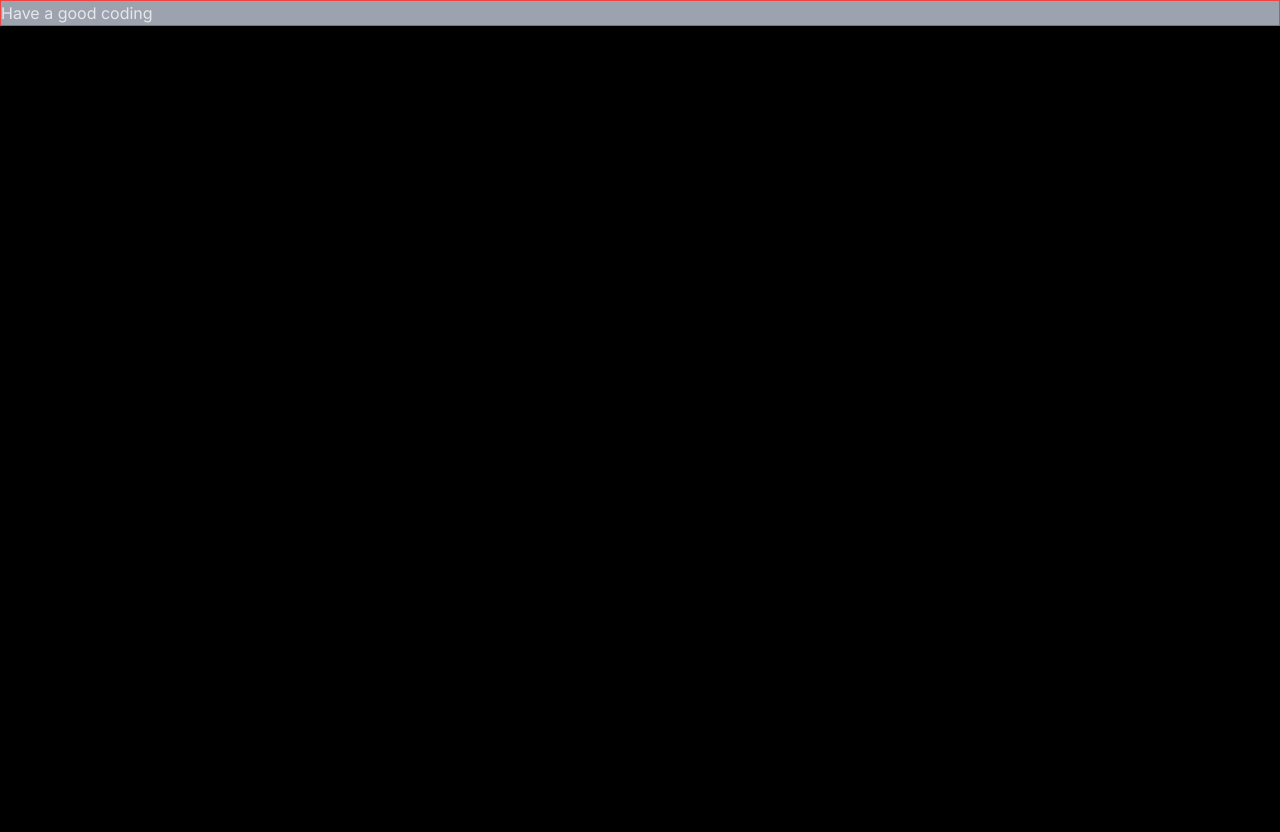
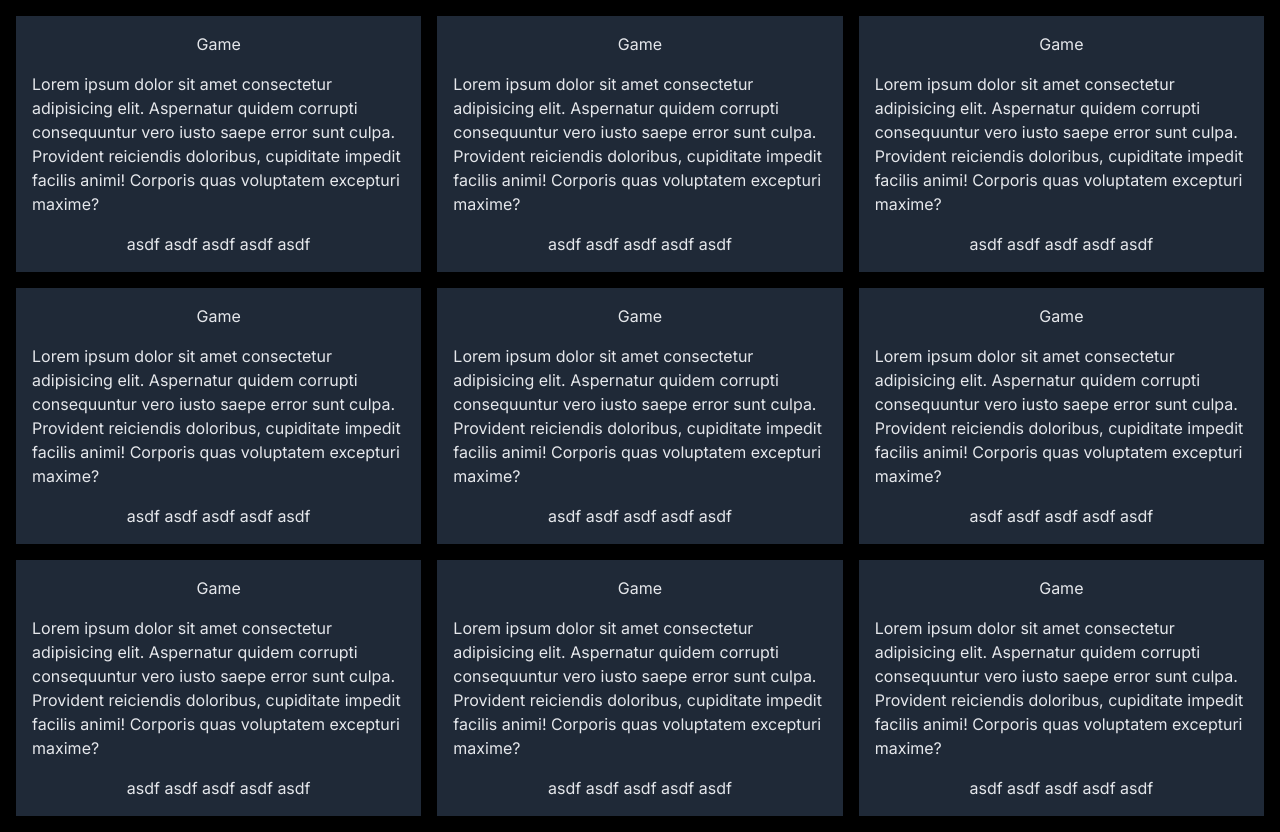
Before and after one commit to Nicholas-Abell/find_player_2, a Next.js app: page / in a window 1280 px wide. Before the commit the page ends 800 px from the top, so only its background shows below. Built offline with nearby package versions, Linux system fonts and the light colour scheme.

Commit message:
installed vercel packages, prisma

```diff
--- a/app/(root)/page.tsx
+++ b/app/(root)/page.tsx
@@ -2,8 +2,16 @@ import Card from "../components/shared/Card";
 
 export default function Home() {
   return (
-    <section className="w-full border border-red-500 text-gray-200 bg-gray-400">
-      <Card></Card>
+    <section className="w-full min-h-screen text-gray-200 grid md:grid-cols-2 xl:grid-cols-3 grid-rows-3 r gap-4 p-4">
+      <Card />
+      <Card />
+      <Card />
+      <Card />
+      <Card />
+      <Card />
+      <Card />
+      <Card />
+      <Card />
     </section>
   );
 }
--- a/app/components/shared/Card.tsx
+++ b/app/components/shared/Card.tsx
@@ -1,11 +1,19 @@
-import React from 'react';
+import React from "react";
 
-type CardProps = {
+type CardProps = {};
 
+const Card: React.FC<CardProps> = () => {
+  return (
+    <div className="flex flex-col justify-between items-center py-4 bg-gray-800 px-4 gap-4">
+      <h3>Game</h3>
+      <p>
+        Lorem ipsum dolor sit amet consectetur adipisicing elit. Aspernatur
+        quidem corrupti consequuntur vero iusto saepe error sunt culpa.
+        Provident reiciendis doloribus, cupiditate impedit facilis animi!
+        Corporis quas voluptatem excepturi maxime?
+      </p>
+      <p>asdf asdf asdf asdf asdf</p>
+    </div>
+  );
 };
-
-const Card:React.FC<CardProps> = () => {
-
-    return <div>Have a good coding</div>
-}
 export default Card;
```
Also changed, not shown: package.json (+7 -5 lines), 2 other files (tests, documents, lock files or other folders).
